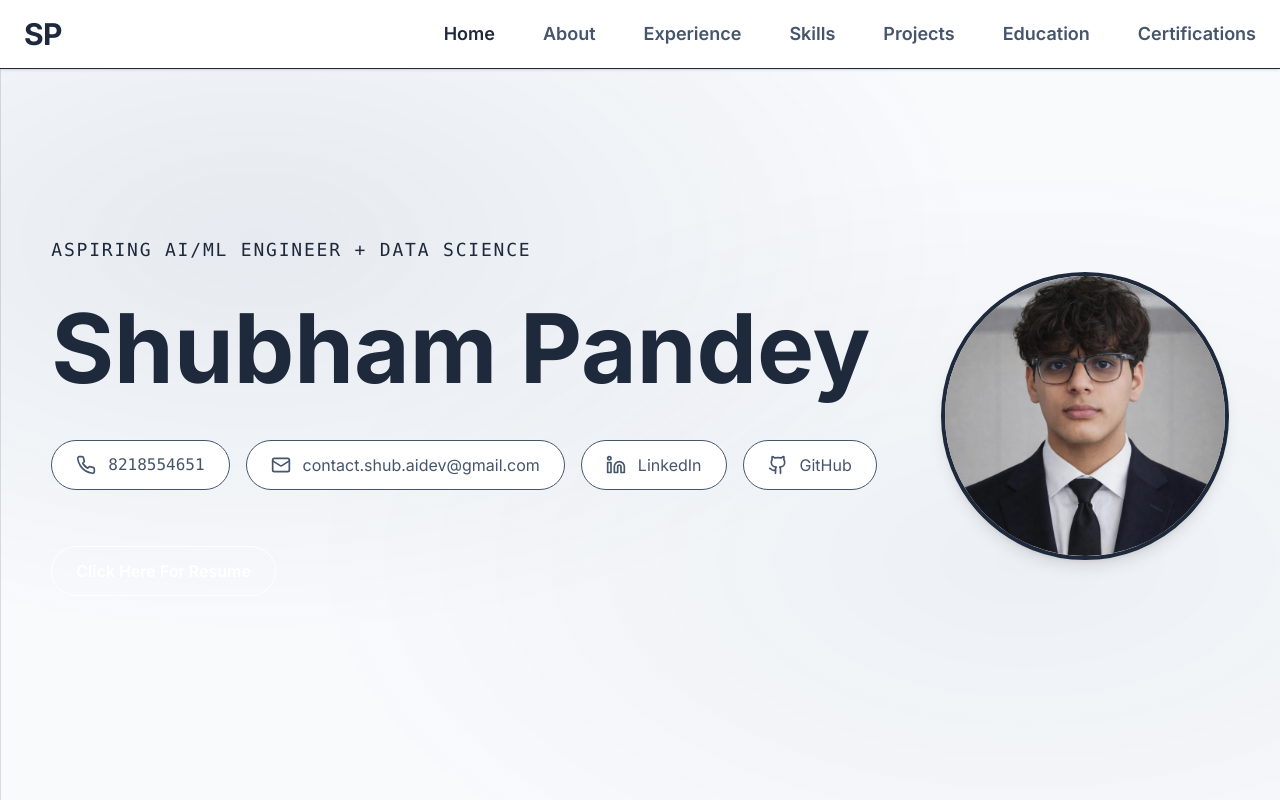
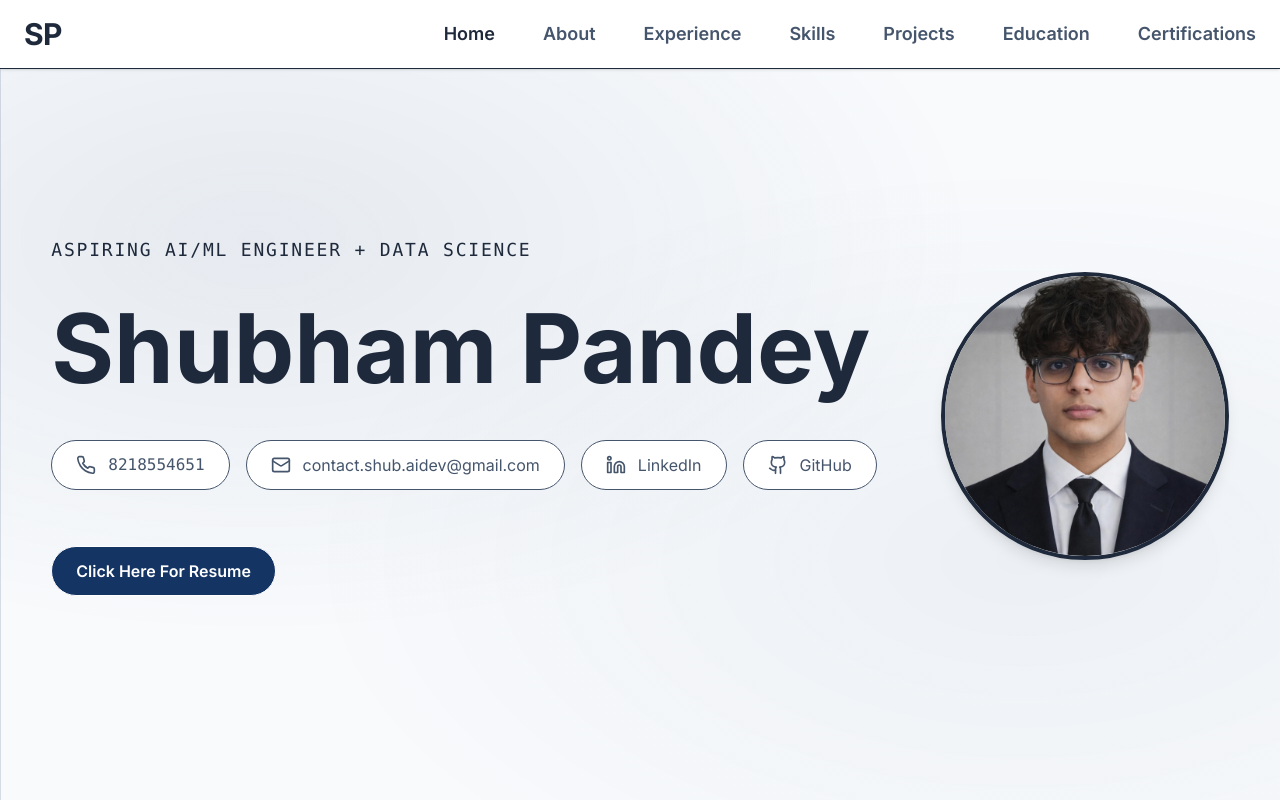
Before and after one commit to ShubhamPandey020525/Shubham-Pandey, a React (Vite) app: page / in a window 1280 px wide. Shown: the top 800 px of the page. Built offline with nearby package versions, Linux system fonts and the light colour scheme.

Commit message:
fix: add inline hover handlers to resume button

```diff
--- a/src/components/Hero.tsx
+++ b/src/components/Hero.tsx
@@ -115,7 +115,10 @@ export const Hero = () => {
                 href="/Resume_AIML.pdf"
                 target="_blank"
                 rel="noopener noreferrer"
-                className="flex items-center gap-2 sm:gap-3 px-5 sm:px-6 py-2.5 sm:py-3 bg-navy text-white border border-navy rounded-full hover:bg-navyLight transition-all font-semibold text-sm sm:text-base"
+                style={{ backgroundColor: '#143464' }}
+                onMouseOver={(e) => e.currentTarget.style.backgroundColor = '#1e4a8a'}
+                onMouseOut={(e) => e.currentTarget.style.backgroundColor = '#143464'}
+                className="flex items-center gap-2 sm:gap-3 px-5 sm:px-6 py-2.5 sm:py-3 text-white border border-navy rounded-full transition-all font-semibold text-sm sm:text-base"
               >
                 Click Here For Resume
               </a>
```
